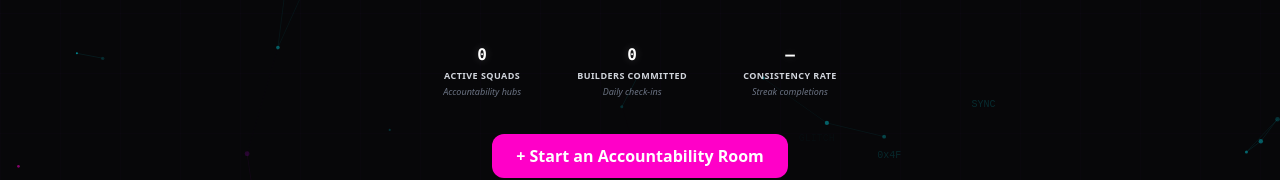
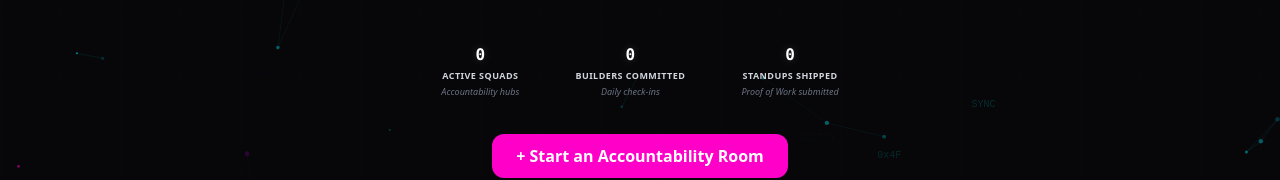
Before and after one commit to The-Glitch-Room/Glitch_Room, a React (Vite) app: page /creator-rooms in a window 1280 px wide. Shown: the part 287-467 px from the top of the page. Built offline with nearby package versions, Linux system fonts and the light colour scheme; no server answers; the database is empty.

Commit message:
Replace consistency rate hero stat with total standups shipped metric

```diff
--- a/src/components/CreatorRooms/CreatorRooms.jsx
+++ b/src/components/CreatorRooms/CreatorRooms.jsx
@@ -22,7 +22,7 @@ const CreatorRooms = () => {
   const [rooms, setRooms] = useState([]);
   const [myRoomIds, setMyRoomIds] = useState(new Set());
   const [totalCommittedBuilders, setTotalCommittedBuilders] = useState(0);
-  const [consistencyRate, setConsistencyRate] = useState("—");
+  const [totalStandups, setTotalStandups] = useState("0");
   const [openModal, setOpenModal] = useState(false);
   const [loading, setLoading] = useState(true);
   const [joining, setJoining] = useState(null);
@@ -82,24 +82,20 @@ const CreatorRooms = () => {
         setRooms(creatorRooms);
       }
 
-      // 2. Calculate Real Consistency Rate from Database Check-ins
+      // 2. Calculate Total Standups Shipped from Database Check-ins
       const { data: checkinData } = await supabase
         .from("creator_room_checkins")
-        .select("is_on_time")
+        .select("id")
         .in("room_id", creatorRoomIds);
 
       if (checkinData && checkinData.length > 0) {
-        const onTimeCount = checkinData.filter(
-          (c) => c.is_on_time !== false,
-        ).length;
-        const ratePct = Math.round((onTimeCount / checkinData.length) * 100);
-        setConsistencyRate(`${ratePct}%`);
+        setTotalStandups(checkinData.length);
       } else {
-        setConsistencyRate("—");
+        setTotalStandups(0);
       }
     } else {
       setTotalCommittedBuilders(0);
-      setConsistencyRate("—");
+      setTotalStandups(0);
       setRooms([]);
     }
 
@@ -282,9 +278,9 @@ const CreatorRooms = () => {
       sublabel: "Daily check-ins",
     },
     {
-      value: consistencyRate,
-      label: "CONSISTENCY RATE",
-      sublabel: "Streak completions",
+      value: totalStandups > 0 ? formatNumber(totalStandups) : "0",
+      label: "STANDUPS SHIPPED",
+      sublabel: "Proof of Work submitted",
     },
   ];
 
```
